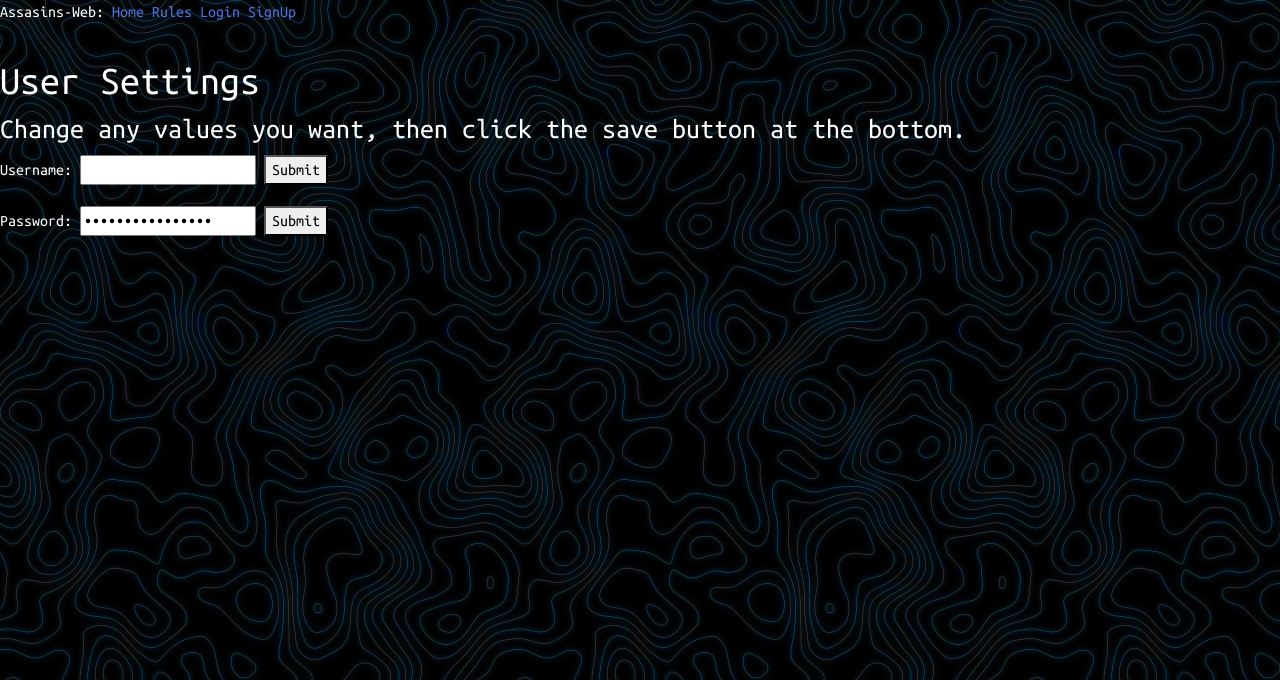
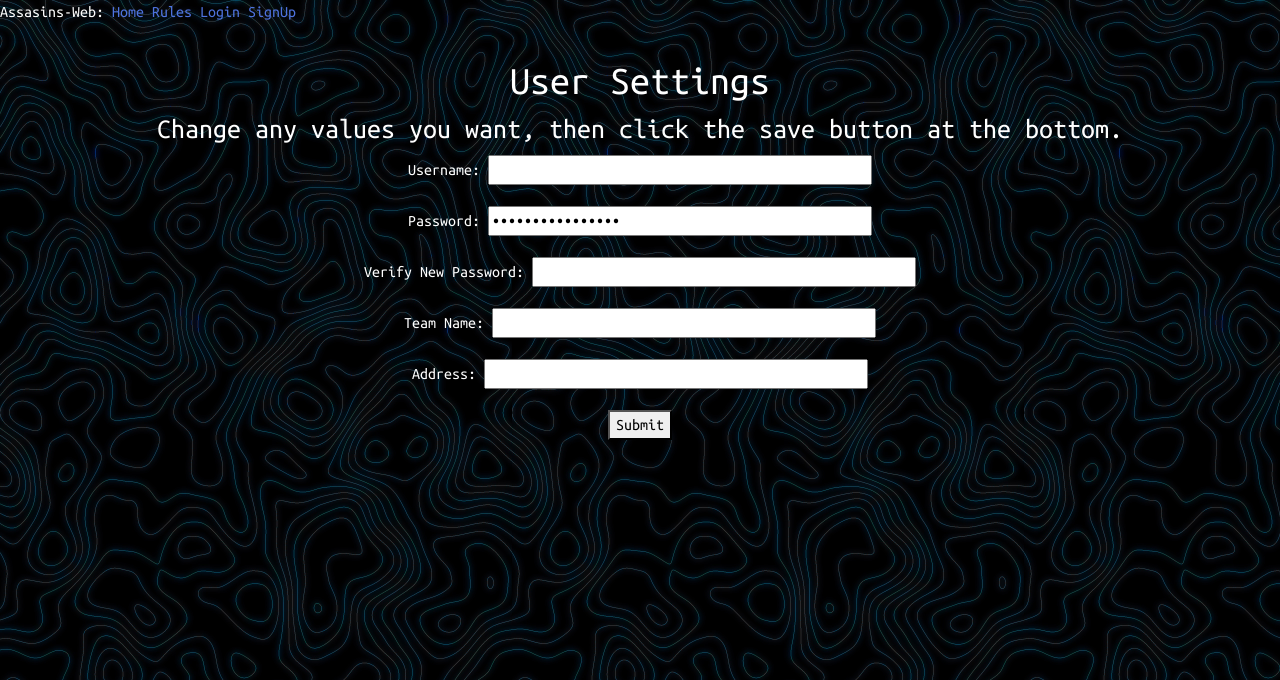
Before and after one commit to CT-42210/senior-assasin-system, a Flask app: page /settings in a window 1280 px wide. Shown: the top 680 px of the page. Run offline with Flask 3, Linux system fonts and the light colour scheme; parts of the project's set-up code (start-up, migrations or seed data) failed here and were passed over; some libraries are stand-ins or nearby versions.

Commit message:
more dumb shit

```diff
--- a/app/routes.py
+++ b/app/routes.py
@@ -12,6 +12,8 @@ def load_data(username):
     session['teammate_name'] = team_data[1]
     session['teammate_health'] = team_data[2]
     session['player_health'] = team_data[3]
+    session['player_address'] = team_data[4]
+    session['teammate_address'] = team_data[5]
 
     target_data = functions.targets(username)
     session['target_team_name'] = target_data[0]
@@ -20,6 +22,8 @@ def load_data(username):
     session['target_team_health'] = target_data[3]
     session['target_user_health_1'] = target_data[4]
     session['target_user_health_2'] = target_data[5]
+    session['target_user_address_1'] = target_data[6]
+    session['target_user_address_2'] = target_data[7]
 
     team_data_list = functions.total_team_data()
     session['total_teams'] = str(team_data_list[0])
--- a/app/templates/settings.html
+++ b/app/templates/settings.html
@@ -39,21 +39,38 @@
 <hr>
     {% endif %}
 
+<section class="text-center">
+    <style>input[type="text"], input[type="password"] {resize: both; overflow: hidden; width: 30%;}</style>
     <h1>User Settings</h1>
     <h3>Change any values you want, then click the save button at the bottom.</h3>
+
     <form>
         <label for="username">Username:</label>
         <input type="text" id="username" name="username" value="{{ session['username'] }}" autocomplete="on">
-
-    <button type="submit">Submit</button>
     </form>
 
     <form>
-    <label for="password">Password:</label>
-    <input type="password" id="password" name="password" value="idkwhattoputhere" autocomplete="on">
+        <label for="password1">Password:</label>
+        <input type="password" id="password1" name="password1" value="idkwhattoputhere" autocomplete="on">
+    </form>
+
+    <form>
+        <label for="password2">Verify New Password:</label>
+        <input type="password" id="password2" name="password2">
+    </form>
+
+    <form>
+        <label for="team_name">Team Name:</label>
+        <input type="text" id="team_name" name="team_name" value="{{ session['team_name'] }}" autocomplete="on">
+    </form>
+
+    <form>
+        <label for="user_address">Address:</label>
+        <input type="text" id="user_address" name="user_address" value="{{ session['player_address'] }}" autocomplete="on">
+    </form>
 
     <button type="submit">Submit</button>
-</form>
+</section>
 
 </body>
 </html>
```
Also changed, not shown: functions.py (+17 -8 lines), 1 other file. Lines whose indentation alone changed are shown as unchanged.
